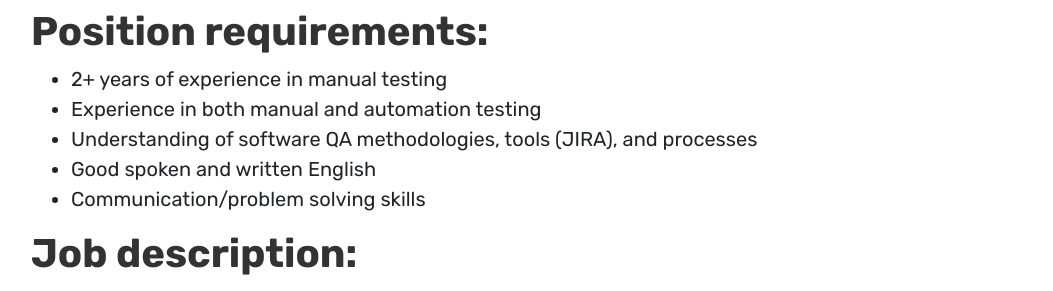
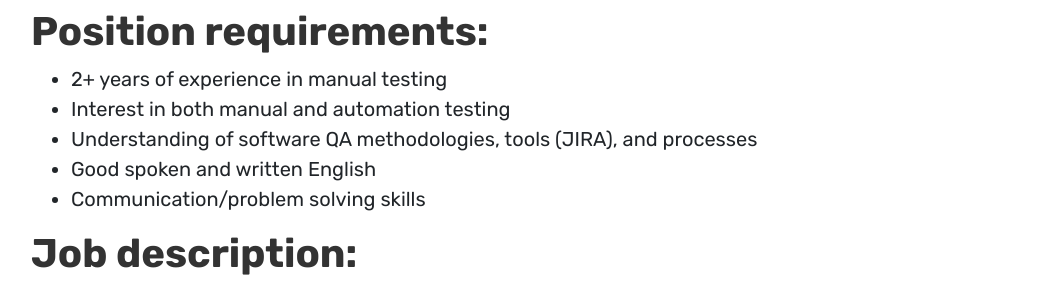
Before and after one commit to nascent-works/nascent-works.github.io, a Jekyll site: the page built from careers.html, in a window 1280 px wide and 900 px high, scrolled down 9986 px. Shown: the part 163-454 px from the top of the window, without its empty margins (54-1107 px from the left). Built offline with Jekyll 4.4.1, drawn with Linux system fonts in a browser that asks for light colours.

Commit message:
Update Job “2021-02-02-test-engineer” (#50)
Automatically generated. Merged on Netlify CMS.

```diff
--- a/_jobs/2021-02-02-test-engineer.markdown
+++ b/_jobs/2021-02-02-test-engineer.markdown
@@ -7,7 +7,7 @@ order: 50
 
 ### Position requirements:
 * 2+ years of experience in manual testing
-* Experience in both manual and automation testing
+* Interest in both manual and automation testing
 * Understanding of software QA methodologies, tools (JIRA), and processes
 * Good spoken and written English
 * Communication/problem solving skills
```
